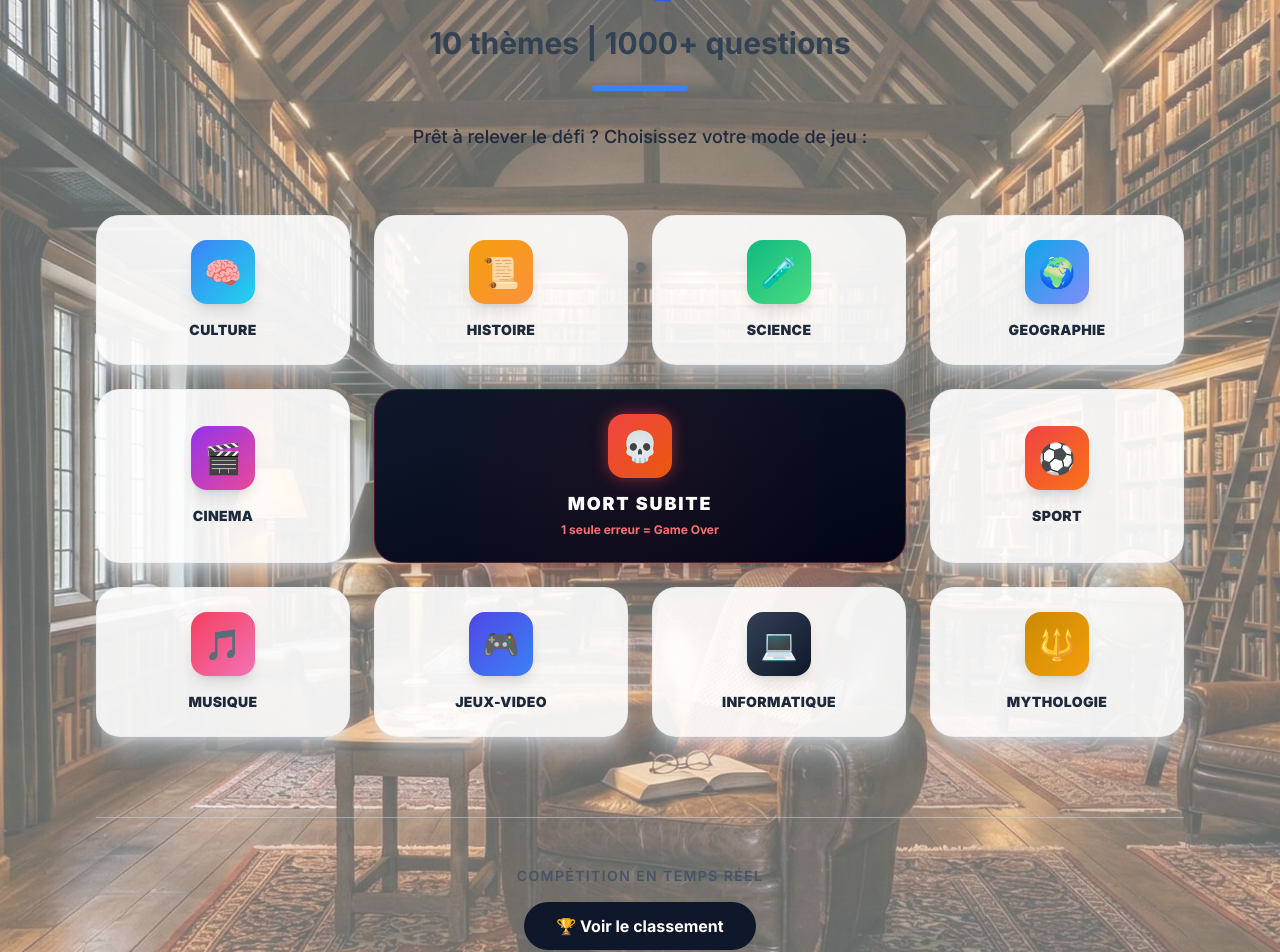
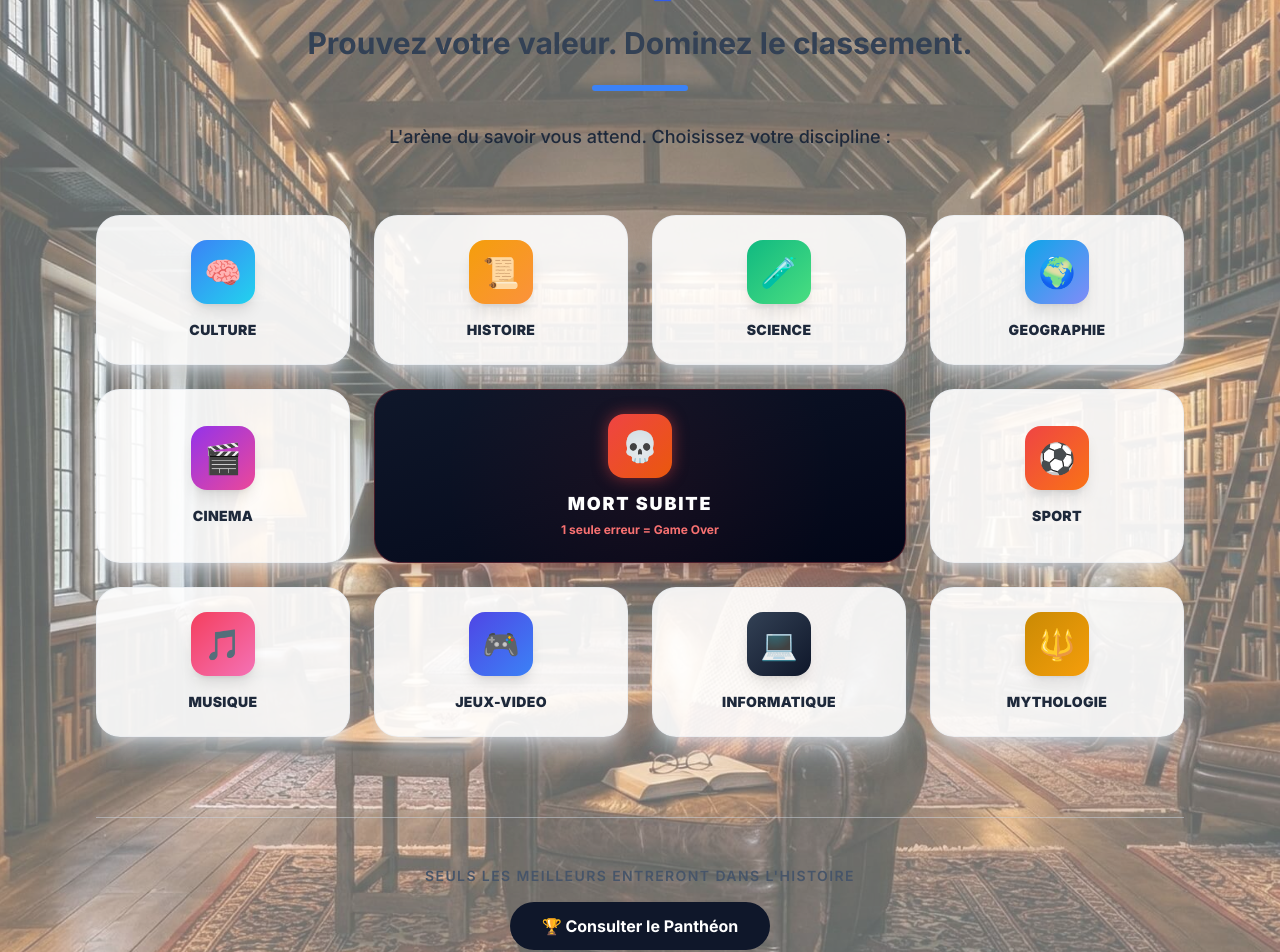
Before and after one commit to WillBlade117/OnQuiz, a Next.js app: page / in a window 1280 px wide. Shown: the part 200-1152 px from the top of the page. Built offline with nearby package versions, Linux system fonts and the light colour scheme; no server answers.

Commit message:
style(home): update homepage copy to fit competitive roleplay community theme

```diff
--- a/app/page.tsx
+++ b/app/page.tsx
@@ -3,13 +3,11 @@ import Image from "next/image";
 import { THEMES } from "../lib/constants";
 
 export default function Home() {
-  // On sépare les thèmes pour créer la structure 4 - 2 - 4
   const topThemes = THEMES.slice(0, 4);
   const middleLeftTheme = THEMES.slice(4, 5)[0];
   const middleRightTheme = THEMES.slice(5, 6)[0];
   const bottomThemes = THEMES.slice(6, 10);
 
-  // Fonction utilitaire pour rendre une carte thème classique
   const renderThemeCard = (theme: (typeof THEMES)[0]) => (
     <Link
       key={theme.name}
@@ -49,15 +47,14 @@ export default function Home() {
             </span>
           </h1>
           <h2 className="text-xl font-bold text-slate-700 dark:text-slate-300 md:text-3xl">
-            10 thèmes | 1000+ questions
+            Prouvez votre valeur. Dominez le classement.
           </h2>
           <div className="mx-auto mt-6 h-1.5 w-24 rounded-full bg-blue-500 shadow-lg shadow-blue-500/50"></div>
           <p className="mt-8 text-lg font-medium text-slate-800 dark:text-slate-300">
-            Prêt à relever le défi ? Choisissez votre mode de jeu :
+            L'arène du savoir vous attend. Choisissez votre discipline :
           </p>
         </div>
 
-        {/* La fameuse grille magique (4 colonnes sur PC, 2 sur mobile) */}
         <div className="grid grid-cols-2 gap-4 sm:grid-cols-4 lg:gap-6 animate-in fade-in zoom-in-95 duration-1000 delay-150">
           {/* LIGNE 1 : 4 Thèmes */}
           {topThemes.map(renderThemeCard)}
@@ -94,13 +91,13 @@ export default function Home() {
 
         <div className="mt-20 flex flex-col items-center gap-4 border-t border-slate-300/50 pt-12 text-center dark:border-slate-800/50">
           <p className="text-sm font-semibold uppercase tracking-widest text-slate-600 dark:text-slate-500">
-            Compétition en temps réel
+            Seuls les meilleurs entreront dans l'histoire
           </p>
           <Link
             href="/classement"
             className="group flex items-center gap-2 rounded-full bg-slate-900 px-8 py-3 font-bold text-white transition-all hover:bg-blue-600 hover:shadow-xl hover:shadow-blue-500/20 active:scale-95 dark:bg-white dark:text-slate-900 dark:hover:bg-blue-50"
           >
-            🏆 Voir le classement
+            🏆 Consulter le Panthéon
           </Link>
         </div>
       </main>
```
